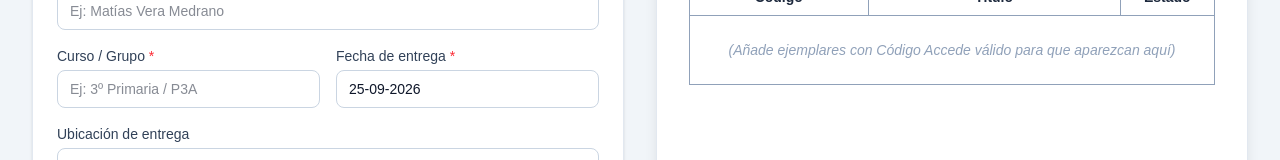
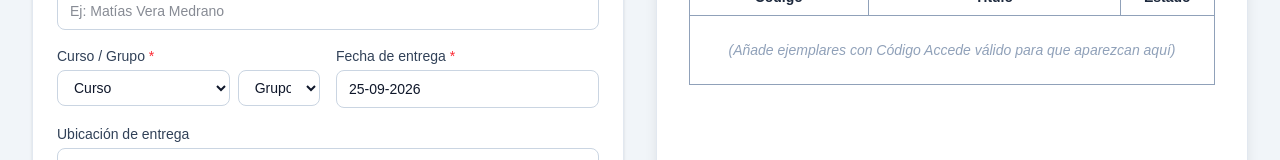
Before and after one commit to jiglesiasdile4g-dot/recibos_manuales_accede, a Next.js app: page / in a window 1280 px wide. Shown: the part 490-650 px from the top of the page. Built offline with nearby package versions, Linux system fonts and the light colour scheme.

Commit message:
feat(ui): desplegables de curso/grupo y nombre y curso en negrita
Divide Curso / Grupo en dos desplegables (1º-6º y A-D) con opcion "Otro..."
para entrada manual, evitando el filtrado del datalist nativo al reabrir el
combo. El nombre del alumno y el curso/grupo se imprimen en negrita.

```diff
--- a/app/home-client.tsx
+++ b/app/home-client.tsx
@@ -19,6 +19,8 @@ interface Libro {
 
 const STORAGE_KEY = "recibos_manuales:datos_colegio";
 const ESTADOS_LIBRO = ["Nuevo", "Usado", "Deteriorado"];
+const CURSOS = ["1º", "2º", "3º", "4º", "5º", "6º"];
+const GRUPOS = ["A", "B", "C", "D"];
 const ASIGNATURAS_PREDETERMINADAS = [
   "Inglés",
   "Lengua",
@@ -52,10 +54,15 @@ export default function HomeClient({ version }: { version: VersionInfo }) {
   const [nombreColegio, setNombreColegio] = useState("");
   const [codigoColegio, setCodigoColegio] = useState("");
   const [nombreAlumno, setNombreAlumno] = useState("");
-  const [cursoGrupo, setCursoGrupo] = useState("");
+  const [curso, setCurso] = useState("");
+  const [cursoManual, setCursoManual] = useState(false);
+  const [grupo, setGrupo] = useState("");
+  const [grupoManual, setGrupoManual] = useState(false);
   const [fechaEntrega, setFechaEntrega] = useState(fechaHoy());
   const [ubicacion, setUbicacion] = useState("Biblioteca");
   const [observaciones, setObservaciones] = useState("");
+
+  const cursoGrupo = `${curso.trim()}${grupo.trim()}`;
 
   useEffect(() => {
     try {
@@ -139,7 +146,10 @@ export default function HomeClient({ version }: { version: VersionInfo }) {
 
   const limpiarDatosRecibo = () => {
     setNombreAlumno("");
-    setCursoGrupo("");
+    setCurso("");
+    setCursoManual(false);
+    setGrupo("");
+    setGrupoManual(false);
     setFechaEntrega(fechaHoy());
     setUbicacion("Biblioteca");
     setObservaciones("");
@@ -475,13 +485,78 @@ export default function HomeClient({ version }: { version: VersionInfo }) {
                   <label className="block text-sm font-medium text-slate-700 mb-1">
                     Curso / Grupo <span className="text-red-500">*</span>
                   </label>
-                  <input
-                    type="text"
-                    value={cursoGrupo}
-                    onChange={(e) => setCursoGrupo(e.target.value)}
-                    placeholder="Ej: 3º Primaria / P3A"
-                    className="w-full px-3 py-2 rounded-lg border border-slate-300 focus:outline-none focus:ring-2 focus:ring-blue-500 focus:border-transparent text-sm"
-                  />
+                  <div className="grid grid-cols-3 gap-2">
+                    <div className="col-span-2 space-y-1.5">
+                      <select
+                        value={cursoManual ? OPCION_OTRO : curso}
+                        onChange={(e) => {
+                          const valor = e.target.value;
+                          if (valor === OPCION_OTRO) {
+                            setCursoManual(true);
+                            setCurso("");
+                          } else {
+                            setCursoManual(false);
+                            setCurso(valor);
+                          }
+                        }}
+                        aria-label="Curso"
+                        className="w-full px-3 py-2 rounded-lg border border-slate-300 focus:outline-none focus:ring-2 focus:ring-blue-500 text-sm bg-white"
+                      >
+                        <option value="">Curso</option>
+                        {CURSOS.map((c) => (
+                          <option key={c} value={c}>
+                            {c}
+                          </option>
+                        ))}
+                        <option value={OPCION_OTRO}>{OPCION_OTRO}</option>
+                      </select>
+                      {cursoManual && (
+                        <input
+                          type="text"
+                          value={curso}
+                          onChange={(e) => setCurso(e.target.value)}
+                          placeholder="Escribe el curso"
+                          aria-label="Curso manual"
+                          className="w-full px-3 py-2 rounded-lg border border-slate-300 focus:outline-none focus:ring-2 focus:ring-blue-500 focus:border-transparent text-sm"
+                        />
+                      )}
+                    </div>
+                    <div className="col-span-1 space-y-1.5">
+                      <select
+                        value={grupoManual ? OPCION_OTRO : grupo}
+                        onChange={(e) => {
+                          const valor = e.target.value;
+                          if (valor === OPCION_OTRO) {
+                            setGrupoManual(true);
+                            setGrupo("");
+                          } else {
+                            setGrupoManual(false);
+                            setGrupo(valor);
+                          }
+                        }}
+                        aria-label="Grupo"
+                        className="w-full px-3 py-2 rounded-lg border border-slate-300 focus:outline-none focus:ring-2 focus:ring-blue-500 text-sm bg-white"
+                      >
+                        <option value="">Grupo</option>
+                        {GRUPOS.map((g) => (
+                          <option key={g} value={g}>
+                            {g}
+                          </option>
+                        ))}
+                        <option value={OPCION_OTRO}>{OPCION_OTRO}</option>
+                      </select>
+                      {grupoManual && (
+                        <input
+                          type="text"
+                          value={grupo}
+                          onChange={(e) => setGrupo(e.target.value)}
+                          placeholder="Escribe el grupo"
+                          aria-label="Grupo manual"
+                          className="w-full px-3 py-2 rounded-lg border border-slate-300 focus:outline-none focus:ring-2 focus:ring-blue-500 focus:border-transparent text-sm"
+                        />
+                      )}
+                    </div>
+                  </div>
                 </div>
                 <div>
                   <label className="block text-sm font-medium text-slate-700 mb-1">
@@ -781,7 +856,7 @@ export default function HomeClient({ version }: { version: VersionInfo }) {
                     <div className="col-span-1 font-semibold text-slate-700">
                       Nombre:
                     </div>
-                    <div className="col-span-2 text-slate-900 border-b border-slate-300 pb-0.5 pl-1">
+                    <div className="col-span-2 text-slate-900 border-b border-slate-300 pb-0.5 pl-1 font-semibold">
                       {nombreAlumno || "\u00A0"}
                     </div>
                   </div>
@@ -789,7 +864,7 @@ export default function HomeClient({ version }: { version: VersionInfo }) {
                     <div className="col-span-1 font-semibold text-slate-700">
                       Curso/Grupo:
                     </div>
-                    <div className="col-span-2 text-slate-900 border-b border-slate-300 pb-0.5 pl-1">
+                    <div className="col-span-2 text-slate-900 border-b border-slate-300 pb-0.5 pl-1 font-semibold">
                       {cursoGrupo || "\u00A0"}
                     </div>
                   </div>
```
